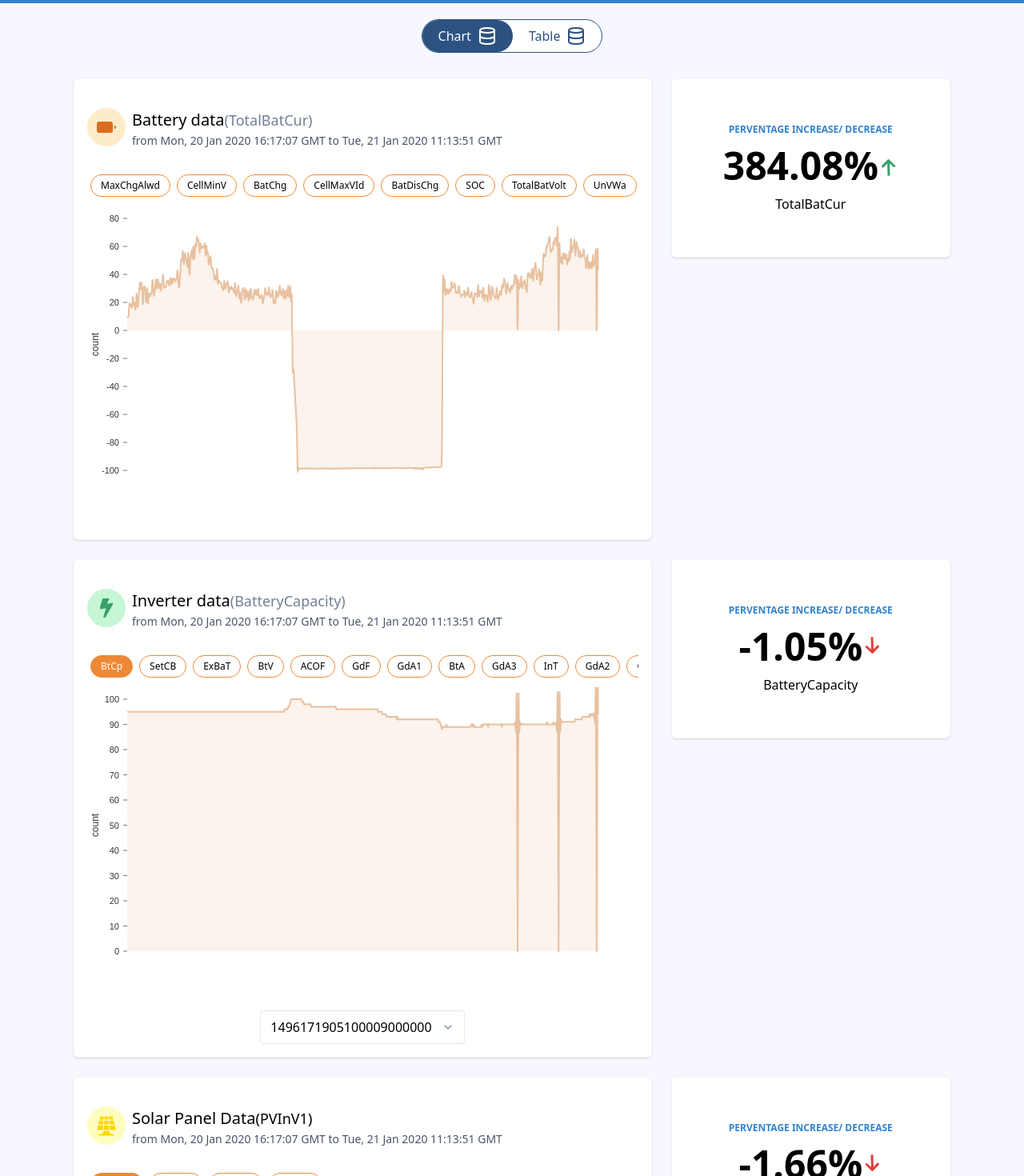
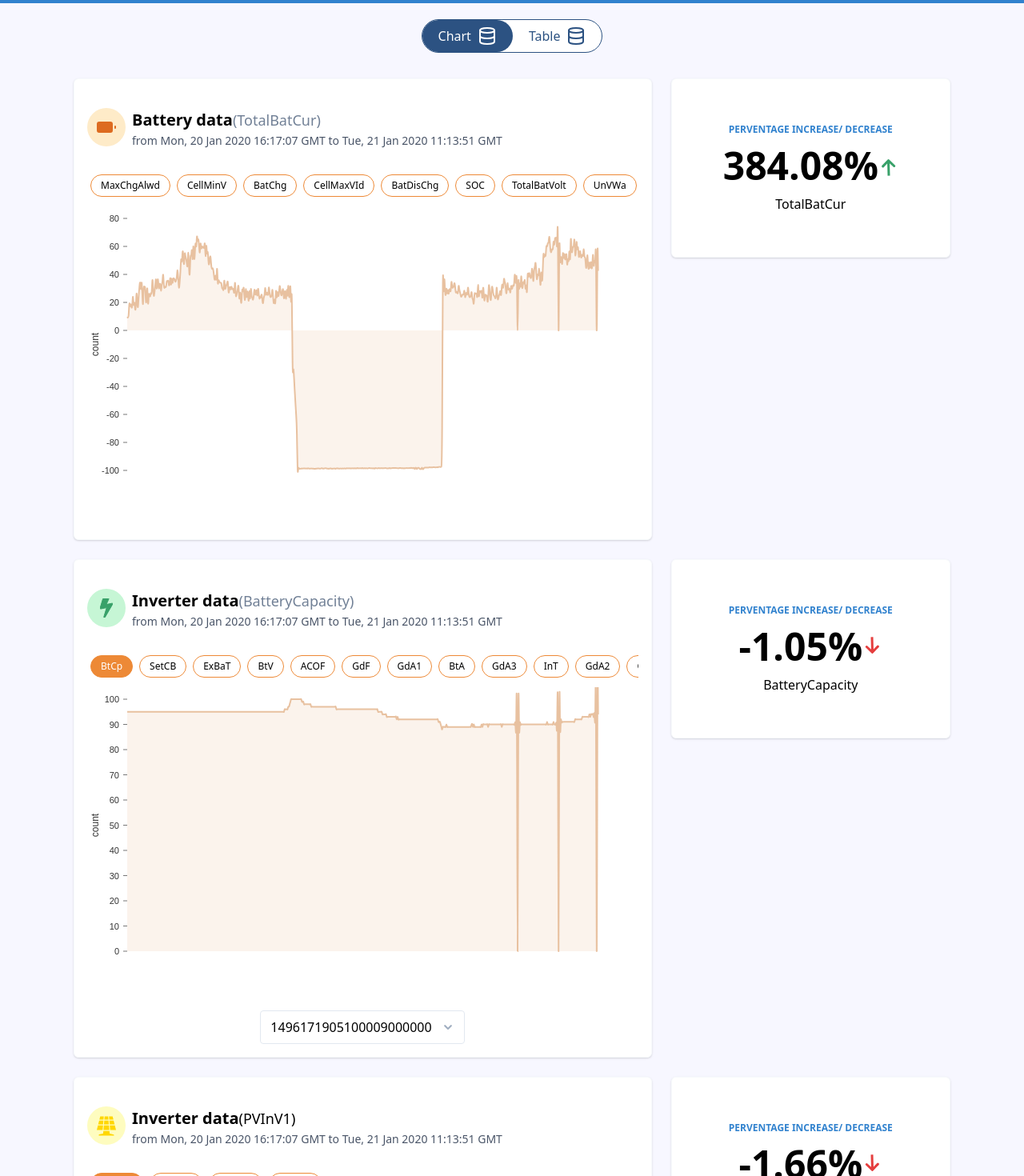
Before and after one commit to marvinjude/data-viz, a React (Create React App) app: page /chart in a window 1280 px wide. Shown: the top 1470 px of the page at 80% size. Built offline with nearby package versions, Linux system fonts and the light colour scheme.

Commit message:
fix font-weight

```diff
--- a/src/components/BatteryData.js
+++ b/src/components/BatteryData.js
@@ -39,7 +39,7 @@ function BatteryData() {
               </svg>
             </div>
             <div className="flex-1 ml-2 text-xl">
-              Battery data
+              <span className="font-bold">Battery data</span>
               <span className="text-gray-600 text-lg">
                 {/* Use dictionary */}({dictionaryKey})
               </span>
--- a/src/components/InverterData.js
+++ b/src/components/InverterData.js
@@ -50,7 +50,7 @@ function InverterData() {
               </svg>
             </div>
             <div className="flex-1 ml-2 text-xl">
-              Inverter data
+              <span className="font-bold"> Inverter data</span>
               <span className="text-gray-600 text-lg">
                 {/* Use dictionary */}(
                 {dictionaryKV[selectedKey] || selectedKey})
--- a/src/components/PVData.js
+++ b/src/components/PVData.js
@@ -45,7 +45,7 @@ function PVData() {
               </svg>
             </div>
             <div className="flex-1 ml-2 text-xl">
-              Solar Panel Data
+              <span className="font-bold">Inverter data</span>
               <span className="text-gray-60s0 text-lg">
                 {/* Use dictionary */}(
                 {dictionaryKV[selectedKey] || selectedKey})
```
